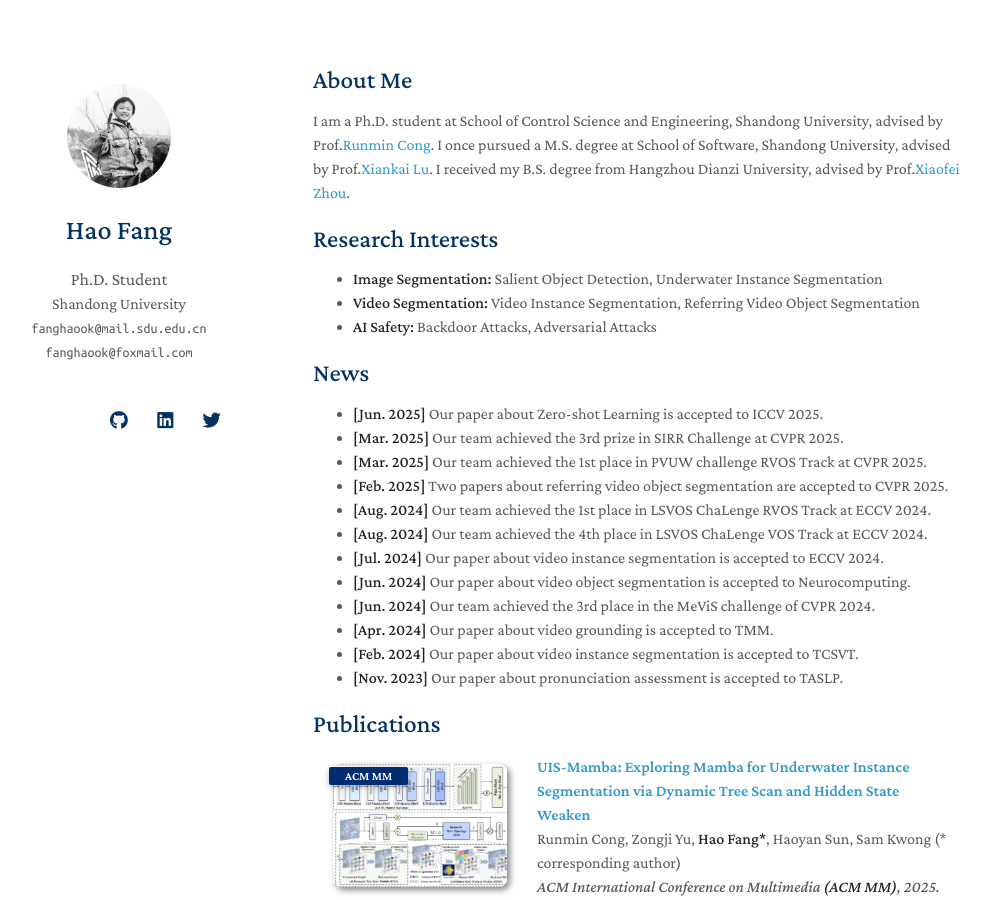
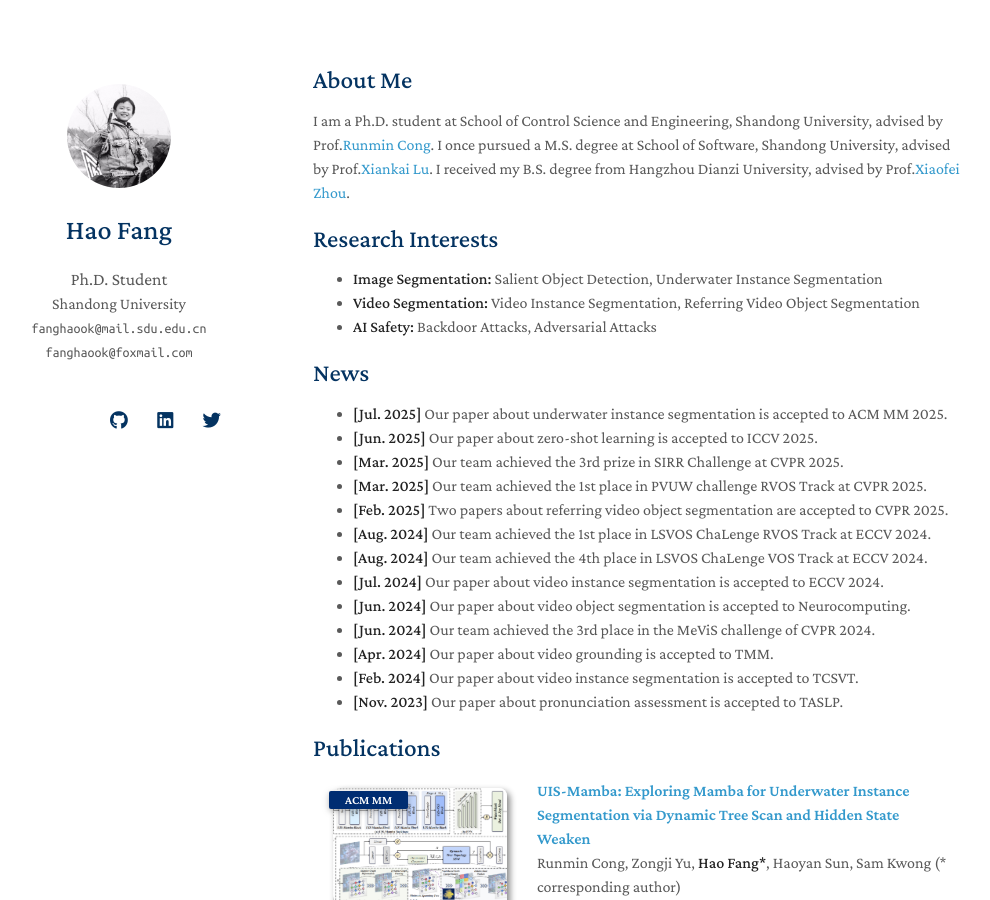
Before and after one commit to fanghaook/fanghaook.github.io, a Jekyll site: the page built from index.md, in a window 1280 px wide and 900 px high. Shown: the whole window, without its empty margins (157-1147 px from the left). Built offline with Jekyll 4.4.1, drawn with Linux system fonts in a browser that asks for light colours; nearby versions of some CDN libraries; a style sheet for code colours, icons or effects is not loaded; our own code applies the rules of GitHub Pages for plain Markdown files.

Commit message:
Update MM

```diff
--- a/index.md
+++ b/index.md
@@ -13,7 +13,8 @@ I am a Ph.D. student at School of Control Science and Engineering, Shandong Univ
 - **AI Safety:** Backdoor Attacks, Adversarial Attacks
 
 ## News
-- **[Jun. 2025]** Our paper about Zero-shot Learning is accepted to ICCV 2025.
+- **[Jul. 2025]** Our paper about underwater instance segmentation is accepted to ACM MM 2025.
+- **[Jun. 2025]** Our paper about zero-shot learning is accepted to ICCV 2025.
 - **[Mar. 2025]** Our team achieved the 3rd prize in SIRR Challenge at CVPR 2025.
 - **[Mar. 2025]** Our team achieved the 1st place in PVUW challenge RVOS Track at CVPR 2025.
 - **[Feb. 2025]** Two papers about referring video object segmentation are accepted to CVPR 2025.
```
